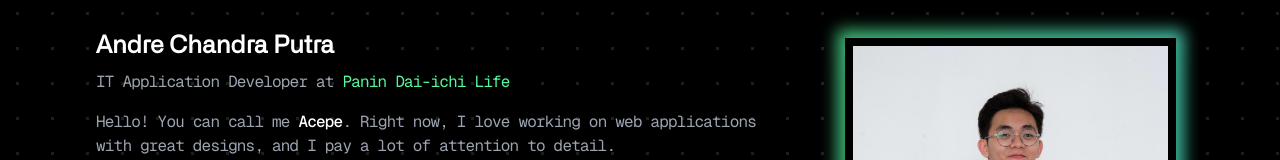
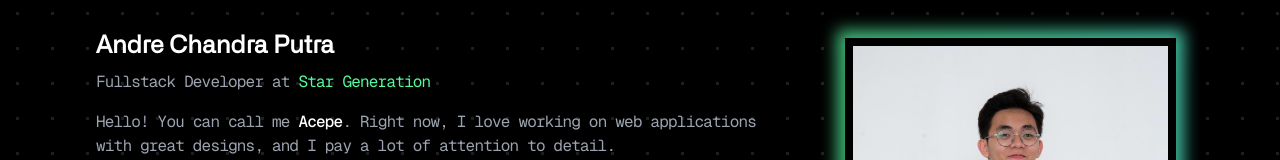
Before and after one commit to andrechandra/andrechandra-portfolio, a Next.js app: page /about in a window 1280 px wide. Shown: the part 354-514 px from the top of the page. Built offline with nearby package versions, Linux system fonts and the light colour scheme.

Commit message:
feat: updated resumes and links

```diff
--- a/app/page.tsx
+++ b/app/page.tsx
@@ -39,14 +39,14 @@ export default function Home() {
               delay={0.2}
               duration={0.4}
             >
-              IT Application Developer at{' '}
+              Fullstack Developer{' '}
               <span className="hidden sm:inline"></span>
               <span className="block sm:hidden"></span>
               <Link
                 href="/experiences#working-experience"
                 className="border-b border-dotted border-white relative w-fit text-white after:absolute after:w-full after:scale-x-0 after:h-[0.05rem] after:bottom-0 after:left-0 after:origin-right after:bg-gradient-to-r after:from-[#55f89f] after:to-[#55f8d5] after:transition-transform after:duration-300 hover:border-transparent hover:after:scale-x-100 hover:after:origin-left"
               >
-                Panin Dai-ichi Life
+                Star Generation
               </Link>
             </MotionText>
 
--- a/components/about-card.tsx
+++ b/components/about-card.tsx
@@ -31,14 +31,14 @@ export default function AboutCard() {
             simpleAnimation={true}
             className="text-gray-400 mb-4 font-geist_mono tracking-tighter"
           >
-            IT Application Developer at{' '}
+            Fullstack Developer at{' '}
             <span className="hidden sm:inline"></span>
             <span className="block sm:hidden"></span>
             <Link
               href="/experiences#working-experience"
               className="relative w-fit text-[#55f89f] after:absolute after:w-full after:scale-x-0 after:h-[0.05rem] after:bottom-0 after:left-0 after:origin-right after:bg-gradient-to-r after:from-[#55f89f] after:to-[#55f8d5] after:transition-transform after:duration-300 hover:after:scale-x-100 hover:after:origin-left"
             >
-              Panin Dai-ichi Life
+              Star Generation
             </Link>
           </MotionText>
           <MotionText
--- a/constants/hero-links.tsx
+++ b/constants/hero-links.tsx
@@ -3,7 +3,7 @@ import { SiGoogledocs, SiGithub, SiLinkedin } from 'react-icons/si'
 export const heroLinks = [
   {
     label: 'Resume',
-    href: 'https://shorturl.at/gl6SQ',
+    href: 'https://shorturl.at/shaVQ',
     icon: SiGoogledocs,
     isExternal: true,
   },
--- a/constants/socials.tsx
+++ b/constants/socials.tsx
@@ -30,6 +30,6 @@ export const socialLinks = [
   {
     name: 'Twitter',
     icon: FaXTwitter,
-    href: 'https://twitter.com/acepew_',
+    href: 'https://twitter.com/andrechandraap',
   },
 ]
```
Also changed, not shown: constants/resumes.tsx (+12 -1 lines).
